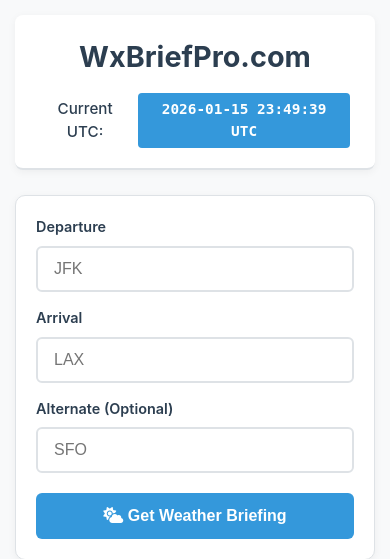
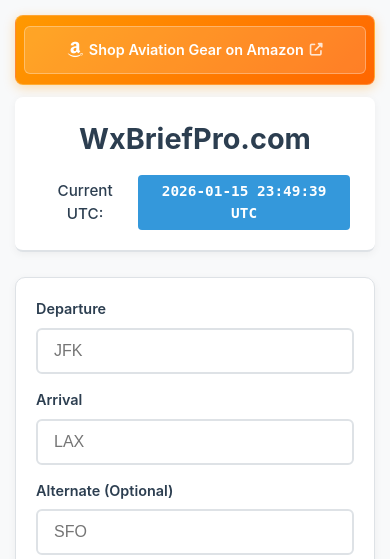
Before and after one commit to captahole/WxBriefWebapp, a Flask app: page / in a window 390 px wide. Shown: the top 559 px of the page. Run offline with Flask 3, Linux system fonts and the light colour scheme.

Commit message:
add amazon link

```diff
--- a/static/css/style.css
+++ b/static/css/style.css
@@ -34,6 +34,54 @@
     max-width: 1200px;
     margin: 0 auto;
     padding: 20px;
+}
+
+/* Amazon Affiliate Banner */
+.amazon-affiliate-banner {
+    background: linear-gradient(135deg, #ff9900 0%, #ff6600 100%);
+    border-radius: 8px;
+    padding: 15px 20px;
+    margin-bottom: 20px;
+    text-align: center;
+    box-shadow: 0 3px 12px rgba(255, 153, 0, 0.3);
+    border: 1px solid rgba(255, 255, 255, 0.2);
+}
+
+.amazon-affiliate-link {
+    display: inline-flex;
+    align-items: center;
+    justify-content: center;
+    gap: 10px;
+    color: white;
+    text-decoration: none;
+    font-size: 1rem;
+    font-weight: 600;
+    padding: 8px 16px;
+    background: rgba(255, 255, 255, 0.15);
+    border-radius: 6px;
+    transition: all 0.3s ease;
+    border: 1px solid rgba(255, 255, 255, 0.3);
+    min-height: 44px;
+    touch-action: manipulation;
+    -webkit-tap-highlight-color: rgba(255, 255, 255, 0.3);
+}
+
+.amazon-affiliate-link:hover,
+.amazon-affiliate-link:active {
+    background: rgba(255, 255, 255, 0.25);
+    transform: translateY(-1px);
+    box-shadow: 0 4px 12px rgba(0,0,0,0.15);
+    color: white;
+    text-decoration: none;
+}
+
+.amazon-affiliate-link i:first-child {
+    font-size: 1.2rem;
+}
+
+.amazon-affiliate-link i:last-child {
+    font-size: 0.8rem;
+    opacity: 0.8;
 }
 
 /* Header - Single line with title and time */
@@ -427,6 +475,22 @@
         gap: 10px;
     }
 
+    /* Mobile Amazon affiliate banner */
+    .amazon-affiliate-banner {
+        padding: 12px 15px;
+        margin-bottom: 15px;
+    }
+
+    .amazon-affiliate-link {
+        display: flex;
+        width: 100%;
+        font-size: 0.95rem;
+        padding: 12px 16px;
+        gap: 8px;
+        min-height: 48px;
+        box-sizing: border-box;
+    }
+
     /* Mobile-specific affiliate section styling */
     .affiliate-section {
         padding: 20px 15px;
@@ -452,6 +516,21 @@
 
 /* Extra small mobile devices */
 @media (max-width: 480px) {
+    .amazon-affiliate-banner {
+        padding: 10px 8px;
+        margin-bottom: 12px;
+    }
+
+    .amazon-affiliate-link {
+        font-size: 0.9rem;
+        padding: 10px 12px;
+        gap: 6px;
+    }
+
+    .amazon-affiliate-link i:first-child {
+        font-size: 1.1rem;
+    }
+
     .affiliate-section {
         padding: 15px 10px;
     }
--- a/templates/index.html
+++ b/templates/index.html
@@ -24,6 +24,15 @@
 <body>
 
     <div class="container">
+        <!-- Amazon Affiliate Banner -->
+        <div class="amazon-affiliate-banner">
+            <a href="https://amzn.to/4bC6kZU" target="_blank" rel="sponsored nofollow" class="amazon-affiliate-link">
+                <i class="fab fa-amazon"></i>
+                <span>Shop Aviation Gear on Amazon</span>
+                <i class="fas fa-external-link-alt"></i>
+            </a>
+        </div>
+
         <header>
             <h1>WxBriefPro.com</h1>
             <div class="utc-time">
```
